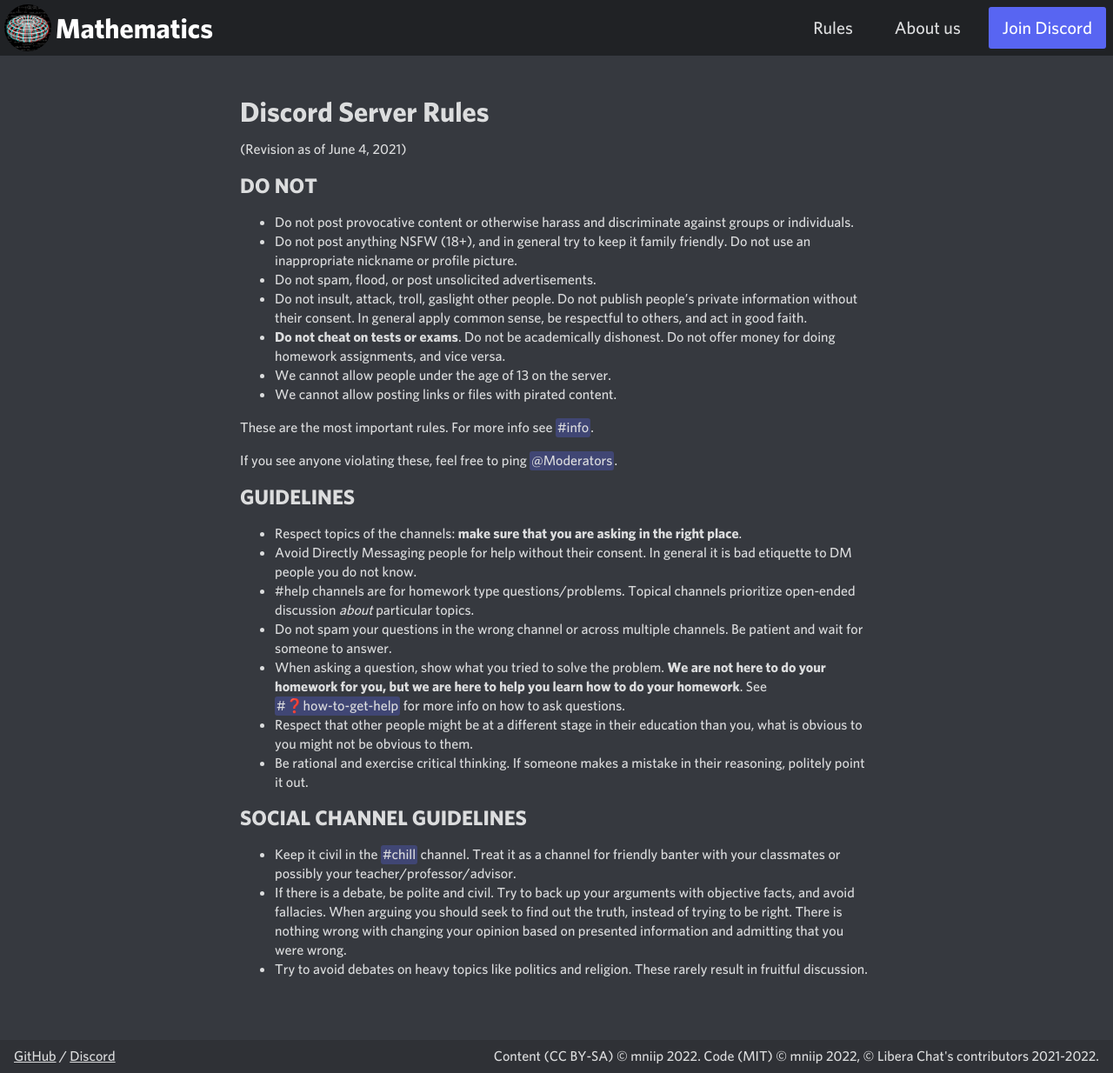
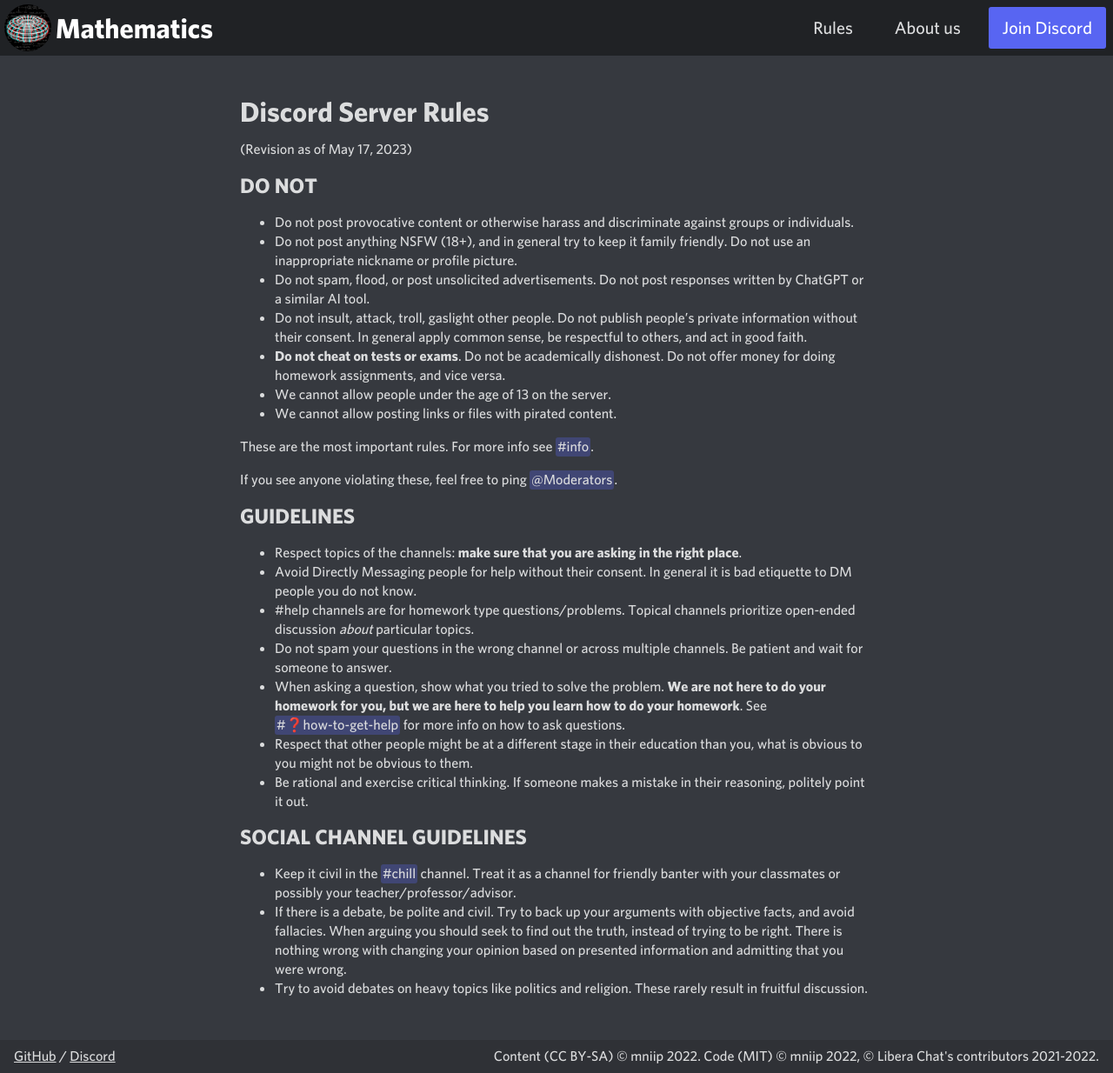
Before and after one commit to discord-math/discord-math.github.io, a Jekyll site: the page built from rules.md, in a window 1280 px wide and 1234 px high. Shown: the whole window at 87% size. Built offline with Jekyll 4.4.1, drawn with Linux system fonts in a browser that asks for light colours.

Commit message:
Add GPT rule

```diff
--- a/rules.md
+++ b/rules.md
@@ -1,12 +1,12 @@
 ---
 title: Discord Server Rules
-updated_at: 2021-06-04
+updated_at: 2023-05-17
 ---
 
 ## DO NOT
  - Do not post provocative content or otherwise harass and discriminate against groups or individuals.
  - Do not post anything NSFW (18+), and in general try to keep it family friendly. Do not use an inappropriate nickname or profile picture.
- - Do not spam, flood, or post unsolicited advertisements.
+ - Do not spam, flood, or post unsolicited advertisements. Do not post responses written by ChatGPT or a similar AI tool.
  - Do not insult, attack, troll, gaslight other people. Do not publish people's private information without their consent. In general apply common sense, be respectful to others, and act in good faith.
  - __Do not cheat on tests or exams__. Do not be academically dishonest. Do not offer money for doing homework assignments, and vice versa.
  - We cannot allow people under the age of 13 on the server.
```
